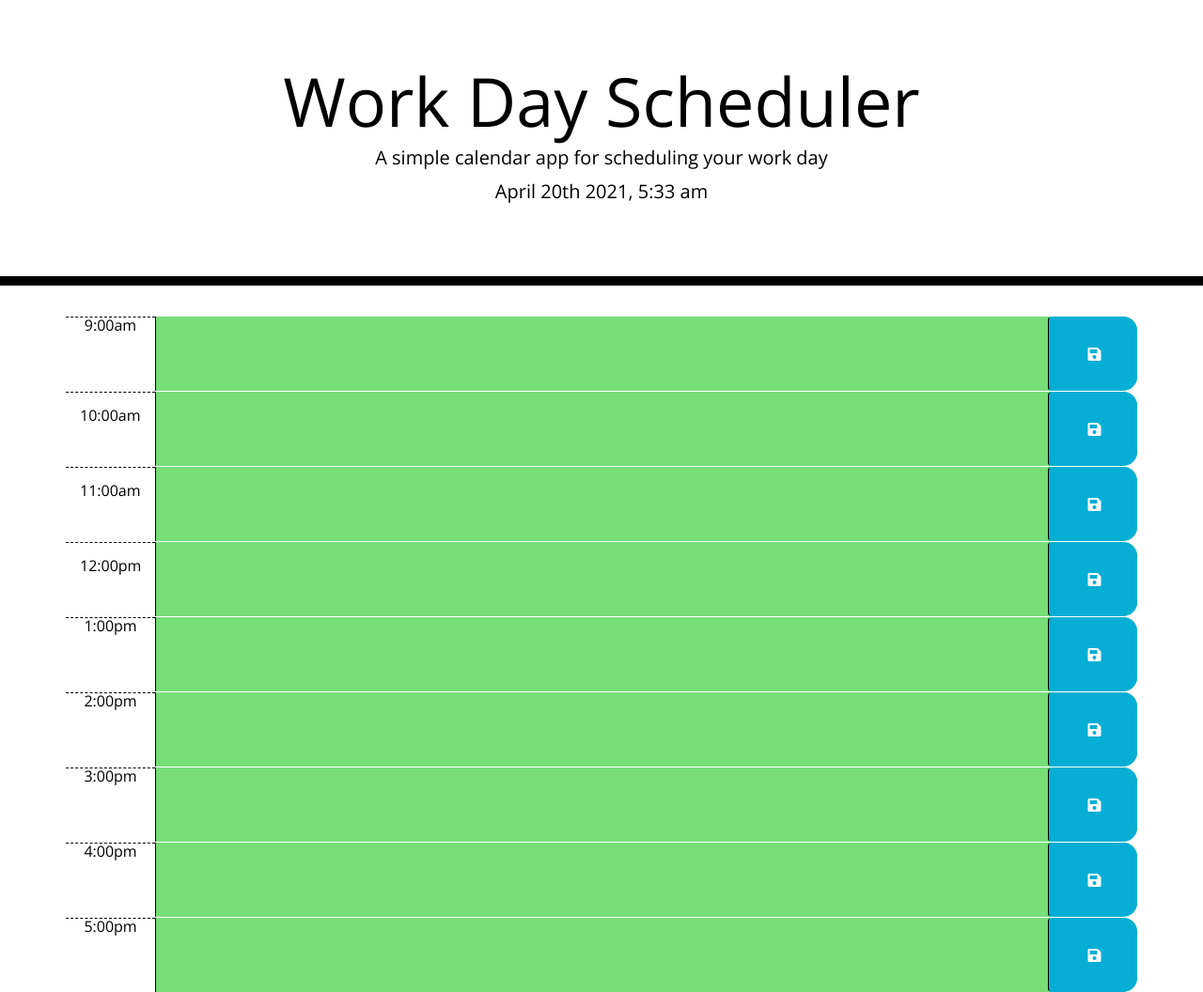
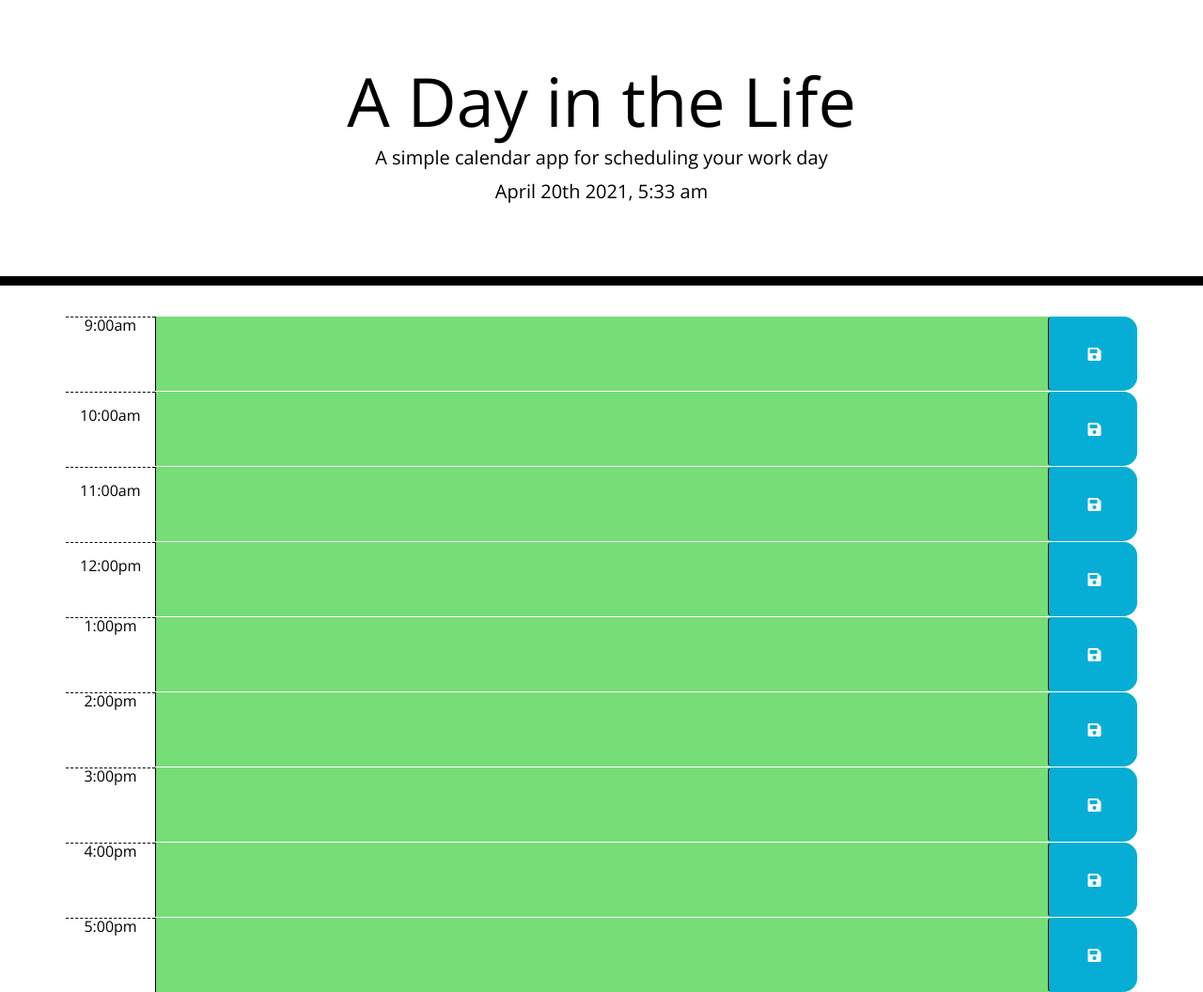
Before and after one commit to angelicalorraine/Angelicas-Agenda, a plain HTML site: page Develop/index.html in a window 1280 px wide. Shown: the whole page at 94% size. Drawn offline with nearby package versions, Linux system fonts and the light colour scheme.

Commit message:
html title updated

```diff
--- a/Develop/index.html
+++ b/Develop/index.html
@@ -19,7 +19,7 @@
       rel="stylesheet"
     />
     <link rel="stylesheet" href="style.css" />
-    <title>Work Day Scheduler</title>
+    <title>Angelica's Schedule</title>
 
     <script
       type="text/javascript"
@@ -34,7 +34,7 @@
 
   <body>
     <header class="jumbotron">
-      <h1 class="display-3">Work Day Scheduler</h1>
+      <h1 class="display-3">A Day in the Life</h1>
       <p class="lead">A simple calendar app for scheduling your work day</p>
       <p id="currentDay" class="lead"></p>
     </header>
```
